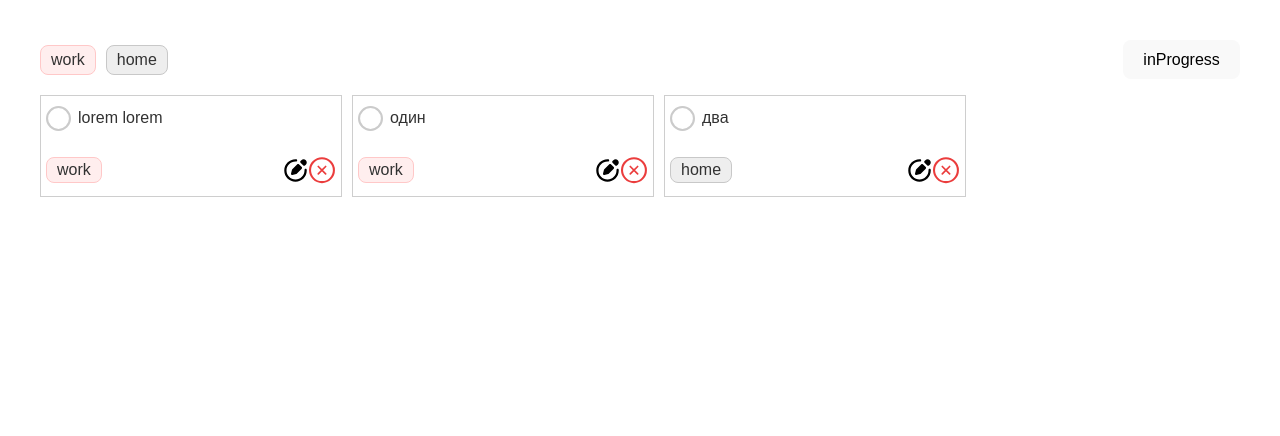
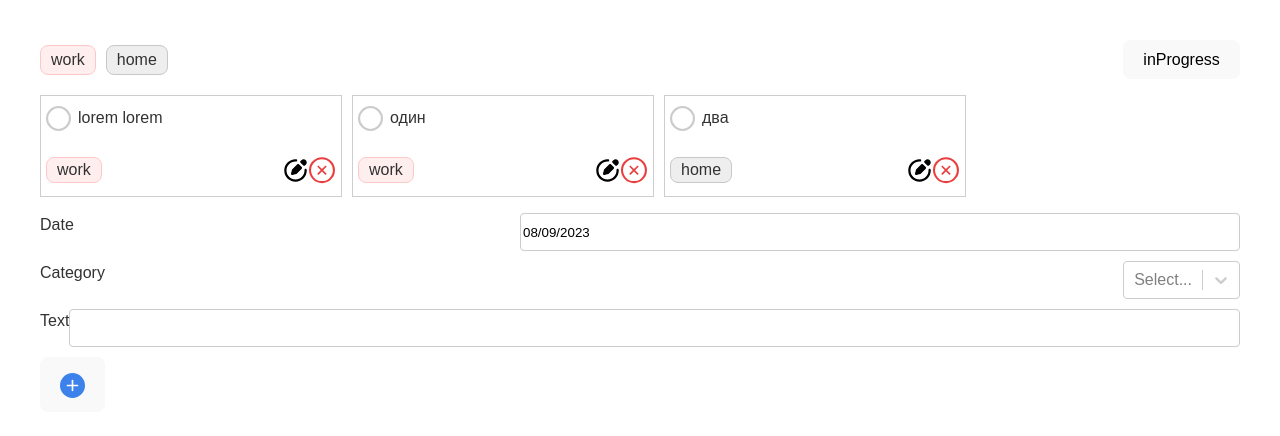
Before and after one commit to MrTussa/ReactTodo, a React (Vite) app: page / in a window 1280 px wide. Shown: the top 436 px of the page. Built offline with nearby package versions, Linux system fonts and the light colour scheme.

Commit message:
modified:   package-lock.json modified:   package.json modified:   src/App.css modified:   src/App.jsx new file:   src/components/AddItemForm/AddItemForm.jsx new file:   src/components/AddItemForm/AddItemForm.module.css new file:   src/components/AddItemForm/index.jsx

```diff
--- a/package.json
+++ b/package.json
@@ -13,7 +13,8 @@
     "clsx": "^2.0.0",
     "react": "^18.2.0",
     "react-datepicker": "^4.16.0",
-    "react-dom": "^18.2.0"
+    "react-dom": "^18.2.0",
+    "react-select": "^5.7.4"
   },
   "devDependencies": {
     "@types/react": "^18.2.15",
--- a/src/App.css
+++ b/src/App.css
@@ -17,3 +17,14 @@
   gap: 10px;
   height: 30px;
 }
+.react-datepicker__input-container {
+  width: 100% !important;
+}
+.react-datepicker__tab-loop {
+  position: absolute;
+  left: 4%;
+  top: -290%;
+}
+.react-datepicker-wrapper {
+  width: 60%;
+}
--- a/src/App.jsx
+++ b/src/App.jsx
@@ -1,6 +1,7 @@
 import "./App.css";
 import { List, ListNav, CategoryItem } from "./components";
 import { useState, useRef, useEffect } from "react";
+import AddItemForm from "./components/AddItemForm";
 function App() {
   const startData = [
     {
@@ -51,6 +52,9 @@ function App() {
   const [category, setCategory] = useState(startCategory);
   const [data, setData] = useState(startData);
   const [filteredData, setFilteredData] = useState(data);
+  const [select, setSelect] = useState("")
+  const [date, setDate] = useState(new Date())
+  const [text, setText] = useState("")
   //DropdownList
   const [list, setList] = useState([
     {
@@ -182,22 +186,31 @@ function App() {
   const addItem = (category, text) => {
     const newItem = {
       id: data[-1].id + 1,
-      category: {
-        text: category.text,
-        color: category.color,
-      },
+      category: category.id,
       text: text,
       state: "unchecked",
     };
     setData(...data, newItem);
   };
-  // {
-  //   id: 4,
-  //   category: { text: "work", color: "255, 200, 200" },
-  //   text: "четыре",
-  //   state: "removed",
-  // },
-  //Add item
+  //AddItem
+
+  const selectHandler = (choise) => {
+    setSelect(choise.value);
+  };
+  const textHandler = (e) => {
+    setText(e.target.value);
+  };
+  const dateHandler = (e) => {
+    setDate(e)
+  }
+  const optionFormat = () => {
+    const categories = category.map(({text}) => {
+      return {value: text, label: text}
+    })
+    return categories
+  }
+  optionFormat()
+  //AddItem
   useEffect(() => {
     filterState(list);
   }, [data, list, category]);
@@ -235,6 +248,7 @@ function App() {
           onClickState={changeStateHandler}
           deleteTodo={deleteTodo}
         ></List>
+        <AddItemForm options={optionFormat} selectHandler={selectHandler} dateHandler={dateHandler} submitHandler={addItem} textHandler={textHandler} dateSelected={date}/>
       </div>
     </>
   );
--- /dev/null
+++ b/src/components/AddItemForm/AddItemForm.jsx
@@ -0,0 +1,44 @@
+import DatePicker from "react-datepicker";
+import Select from 'react-select';
+import { useState } from "react"
+import { RadioBtn } from "../index"
+
+import clsx from "clsx"
+import "react-datepicker/dist/react-datepicker.css";
+import s from "./AddItemForm.module.css";
+export default function AddItemForm({ options, selectHandler, dateHandler, dateSelected , submitHandler, textHandler}) {
+
+  return (
+    <div  className={s.form}>
+      <div className={s.formColumn}>
+        <span>Date</span>
+        {
+          <DatePicker
+            selected={dateSelected}
+            onChange={dateHandler}
+            className={s.date}
+          />
+        }
+      </div>
+      <div className={s.formColumn}>
+        <span>Category</span>
+        <Select
+          options={options}
+          onChange={selectHandler}
+          className={s.formSize}
+        />
+      </div>
+      <div className={s.formColumn}>
+        <span>Text</span>
+        <input
+          type="text"
+          onChange={textHandler}
+          className={clsx(s.date, s.formSize)}
+        />
+      </div>
+      <div className={s.footerForm}>
+        <button onClick={submitHandler}><RadioBtn state="add"/></button>
+      </div>
+    </div>
+  );
+}
--- /dev/null
+++ b/src/components/AddItemForm/AddItemForm.module.css
@@ -0,0 +1,25 @@
+.form {
+    display: flex;
+    flex-direction: column;
+    gap: 10px;
+}
+.formColumn {
+    display: flex;
+    justify-content: space-between;
+    font-weight: 500;
+}
+.date {
+    width: 100%;
+    justify-content: space-between;
+    min-height: 38px;
+    outline: 0!important;
+    position: relative;
+    -webkit-transition: all 100ms;
+    transition: all 100ms;
+    background-color: hsl(0, 0%, 100%);
+    border-color: hsl(0, 0%, 80%);
+    border-radius: 4px;
+    border-style: solid;
+    border-width: 1px;
+    box-sizing: border-box;
+}
--- /dev/null
+++ b/src/components/AddItemForm/index.jsx
@@ -0,0 +1,2 @@
+import AddItemForm from "./AddItemForm"
+export default AddItemForm
```
Also changed, not shown: 1 other file (tests, documents, lock files or other folders).
